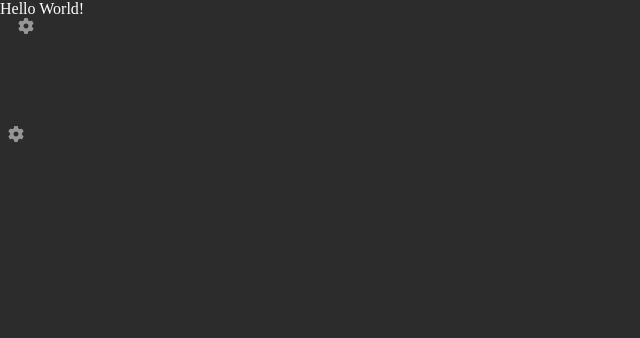
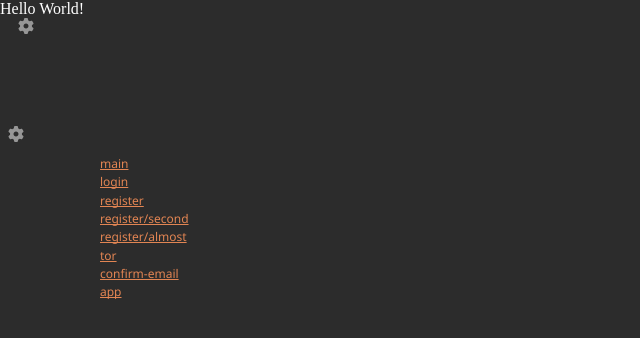
Before and after one commit to Ambermsg/frontend, a React (Vite) app: page / in a window 1280 px wide. Shown: the top 338 px of the page, without its empty margins (0-640 px from the left). Built offline with nearby package versions, Linux system fonts and the light colour scheme.

Commit message:
Navigation on home page for development / beta timer implementation

```diff
--- /dev/null
+++ b/src/components/registerComponents/Timer.js
@@ -0,0 +1,21 @@
+import { useEffect, useState } from "react";
+
+const Timer = () => {
+  const [time, setTime] = useState(10);
+
+  useEffect(() => {
+    if (time <= 0) return;
+
+    const intervalId = setInterval(() => {
+      setTime((prevTime) => prevTime - 1);
+    }, 1000);
+
+    return () => {
+      clearInterval(intervalId);
+    };
+  }, [time]);
+
+  return time;
+};
+
+export default Timer;
--- a/src/main.jsx
+++ b/src/main.jsx
@@ -10,7 +10,6 @@ import RegisterSecond from "./pages/registration/RegisterSecond.jsx";
 import EmailConfirm from "./pages/registration/EmailConfirm.jsx";
 import AlmostDone from "./pages/registration/AlmostDone.jsx";
 import { QueryClient, QueryClientProvider } from "@tanstack/react-query";
-import Timer from "./pages/registration/Timer.jsx";
 import MainPage from "./pages/main/MainPage.jsx";
 
 const detectTorBrowser = () => {
@@ -77,7 +76,6 @@ const RootForTheme = () => {
       <Route path="/register/almost" element={<AlmostDone />} />
       <Route path="/tor" element={<HelloTor />} />
       <Route path="/confirm-email" element={<EmailConfirm />} />
-      <Route path="/timer" element={<Timer />} />
       <Route path="/app" element={<MainPage />}></Route>
     </Routes>
   );
--- a/src/pages/registration/App.jsx
+++ b/src/pages/registration/App.jsx
@@ -1,5 +1,19 @@
+import styled from "styled-components";
 import ChatContextMenu from "../../components/mainComponents/ChatContextMenu";
 import UserContextMenu from "../../components/mainComponents/UserContextMenu";
+import { NavLink } from "react-router";
+
+const NavLinkStyled = styled(NavLink)`
+  margin-left: 100px;
+  font-family: Noto Sans;
+  font-size: 12px;
+  font-weight: 400;
+  line-height: 16.34px;
+  text-align: center;
+  text-underline-position: from-font;
+  text-decoration-skip-ink: none;
+  color: var(--theme-contrast);
+`;
 
 const App = () => {
   return (
@@ -7,6 +21,33 @@ const App = () => {
       <ChatContextMenu></ChatContextMenu>
       <div>Hello World!</div>
       <UserContextMenu style={{ marginTop: "300px" }}></UserContextMenu>
+
+      <ul>
+        <li>
+          <NavLinkStyled to="/">main</NavLinkStyled>
+        </li>
+        <li>
+          <NavLinkStyled to="/login">login</NavLinkStyled>
+        </li>
+        <li>
+          <NavLinkStyled to="/register">register</NavLinkStyled>
+        </li>
+        <li>
+          <NavLinkStyled to="/register/second">register/second</NavLinkStyled>
+        </li>
+        <li>
+          <NavLinkStyled to="/register/almost">register/almost</NavLinkStyled>
+        </li>
+        <li>
+          <NavLinkStyled to="/tor">tor</NavLinkStyled>
+        </li>
+        <li>
+          <NavLinkStyled to="/confirm-email">confirm-email</NavLinkStyled>
+        </li>
+        <li>
+          <NavLinkStyled to="/app">app</NavLinkStyled>
+        </li>
+      </ul>
     </>
   );
 };
--- a/src/pages/registration/EmailConfirm.jsx
+++ b/src/pages/registration/EmailConfirm.jsx
@@ -4,6 +4,7 @@ import { useForm } from "react-hook-form";
 import { yupResolver } from "@hookform/resolvers/yup";
 import * as yup from "yup";
 import { NavLink } from "react-router";
+import Timer from "../../components/registerComponents/Timer.js";
 
 const H1 = styled.h1`
   font-family: Noto Sans;
@@ -199,6 +200,8 @@ const schema = yup.object({
 });
 
 const EmailConfirm = () => {
+  let time = Timer();
+
   let notFilledError;
 
   const {
@@ -296,9 +299,15 @@ const EmailConfirm = () => {
           <PError>{errors.password?.message}</PError>
         </FormDiv> */}
 
+        {/* make this one defined by timer next time */}
+        {/* also add memoization for compoennts */}
         <Section>
           <PSmall>
-            Wait <SpanSmall>{"59 seconds"}</SpanSmall> to send again
+            Wait{" "}
+            <SpanSmall>
+              {time ? `${time} seconds` : "http://testlink"}
+            </SpanSmall>{" "}
+            to send again
           </PSmall>
         </Section>
 
--- a/src/pages/registration/Timer.jsx
+++ /dev/null
@@ -1,19 +0,0 @@
-import { useEffect, useState } from "react";
-
-const Timer = () => {
-  const [time, setTime] = useState(60);
-
-  const intervalId = useEffect(() => {
-    setInterval(() => {
-      setTime((time) => (time -= 1));
-    }, 1000);
-
-    return () => {
-      clearInterval(intervalId);
-    };
-  }, []);
-
-  return <div>Wait {time} seconds to send one more email</div>;
-};
-
-export default Timer;
```
